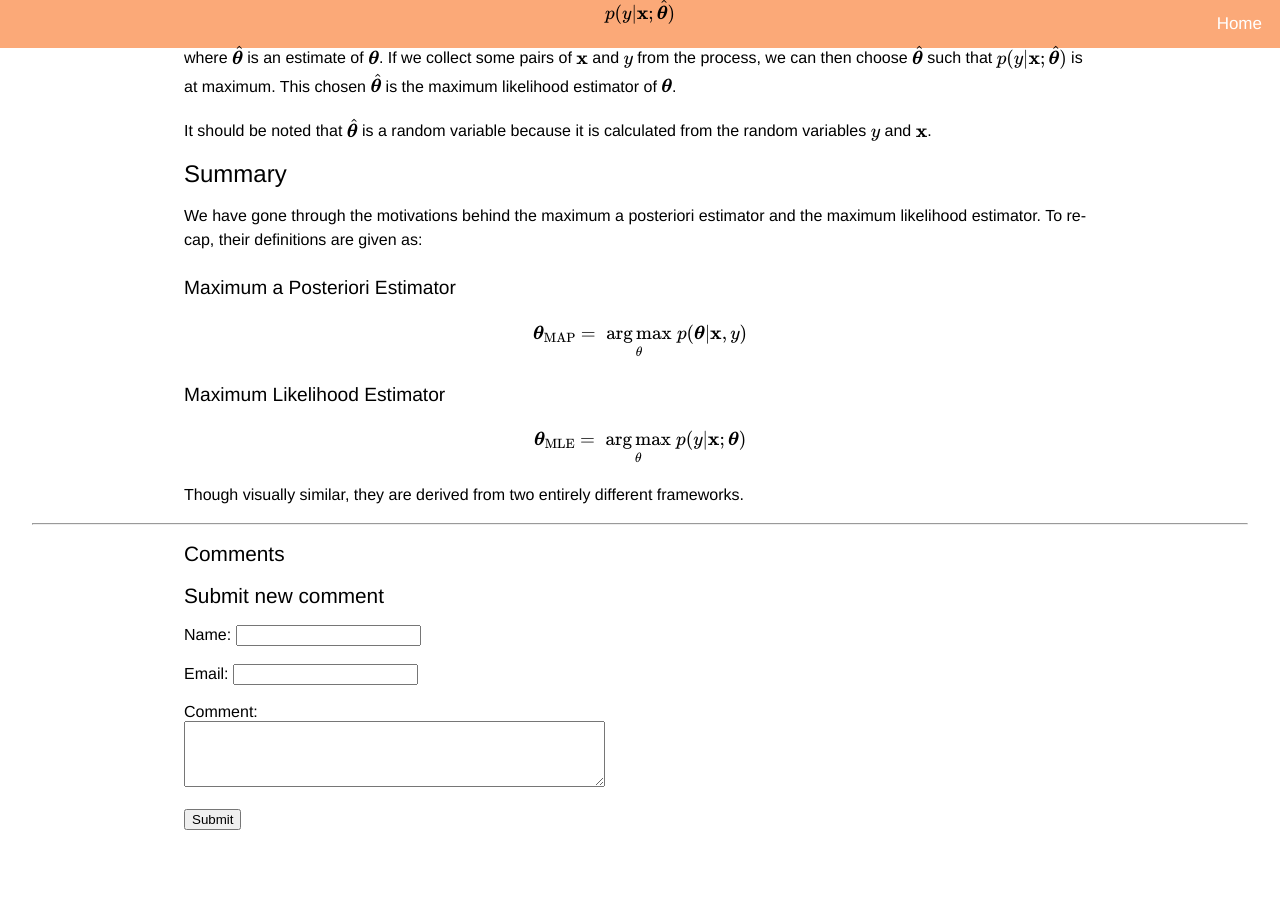
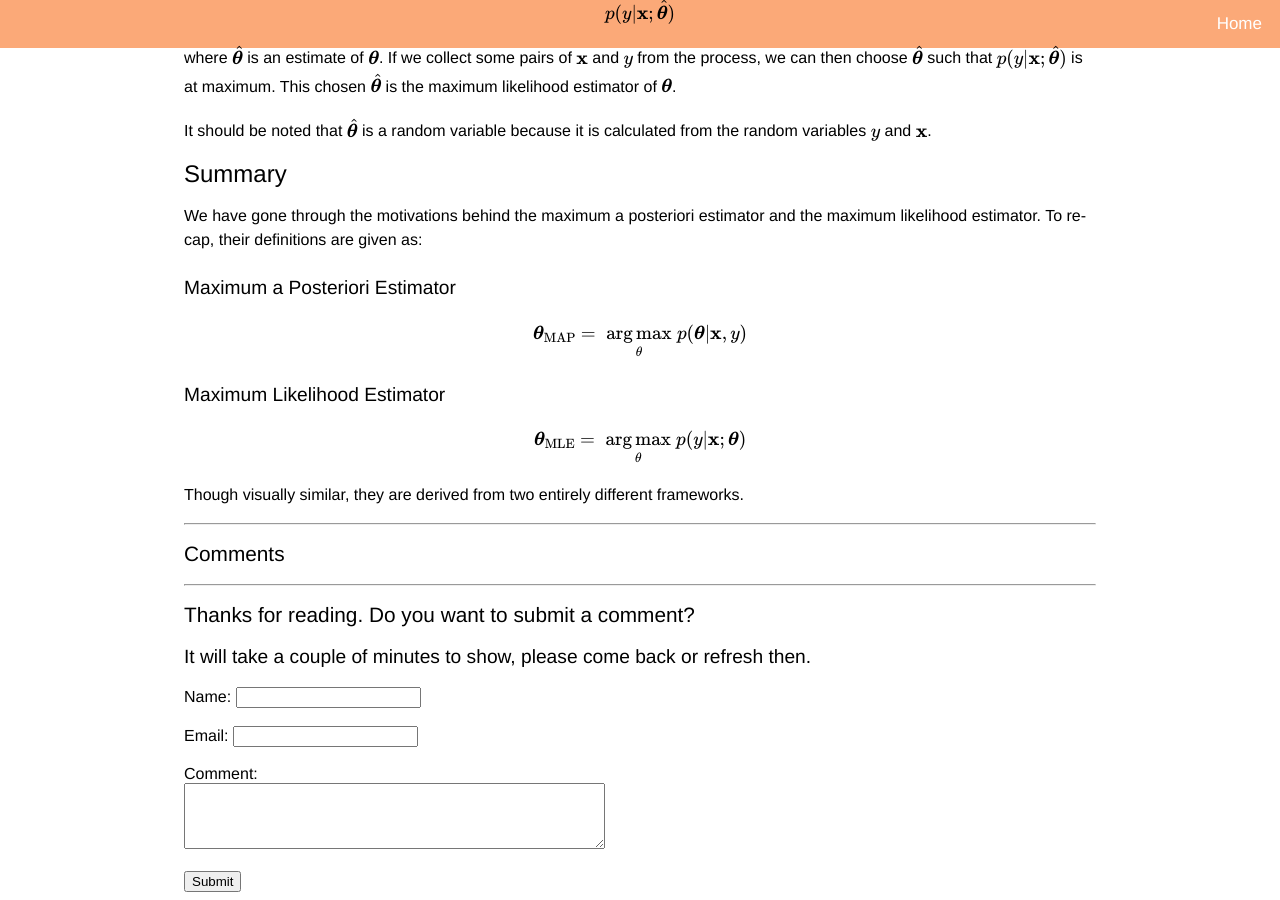
Before and after one commit to takmanman/takmanman.github.io, a Jekyll site: the page built from _posts/2020-02-16-map-vs-mle.md, in a window 1280 px wide and 900 px high, scrolled down 1781 px. Built offline with Jekyll 4.4.1, drawn with Linux system fonts in a browser that asks for light colours; nearby versions of some CDN libraries; before the commit the page ends 2619 px from its top, so only the background shows below that.

Commit message:
Nicer words

```diff
--- a/_includes/comment-new.html
+++ b/_includes/comment-new.html
@@ -1,4 +1,5 @@
-<h2>Submit new comment</h2>
+<h2>Thanks for reading. Do you want to submit a comment?</h2>
+<h3>It will take a couple of minutes to show, please come back or refresh then.</h3>
 
 {% capture comment_date %}{{ site.time }}{% endcapture %}
 {% capture post_date %}{{ page.date | date: "%Y-%m-%d" }}{% endcapture %}
--- a/_includes/comments.html
+++ b/_includes/comments.html
@@ -9,6 +9,7 @@
 {% assign comment_count = comments | size %}
 
 <div class="container">
+<hr>
 	<h2>Comments</h2>
 <ol>
   {% assign sorted_comments = comments | sort: 'date' %}
@@ -18,6 +19,7 @@
     <hr>
   {% endfor %}
  </ol>
+ <hr>
+ {% include comment-new.html %}
 
- {% include comment-new.html %}
 </div>
--- a/_layouts/page.html
+++ b/_layouts/page.html
@@ -30,8 +30,8 @@
 		{{content}}
 	</div>
 
-	<hr>
    {%- include comments.html -%}
+
 </div>
 
  </body>
```
